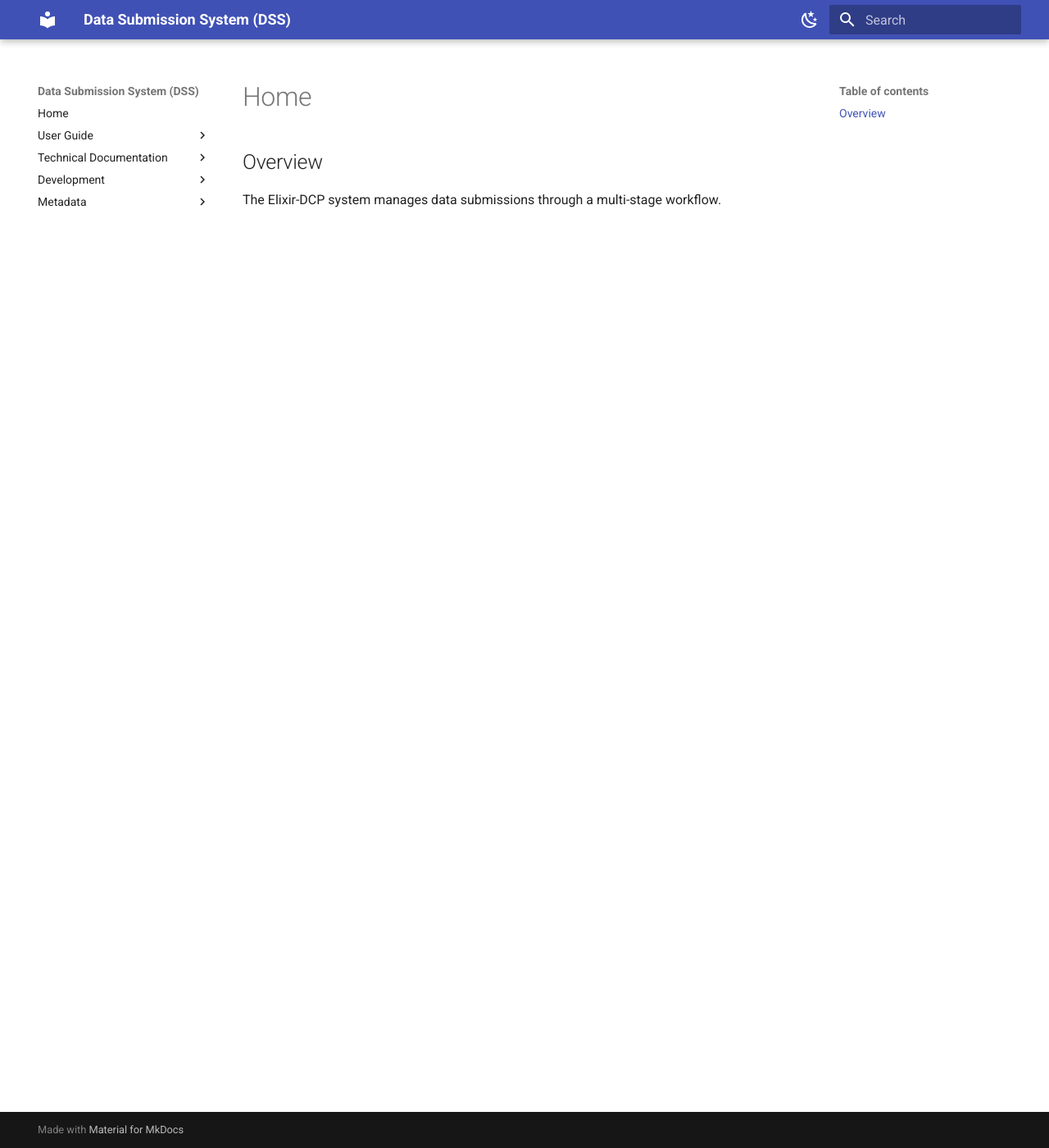
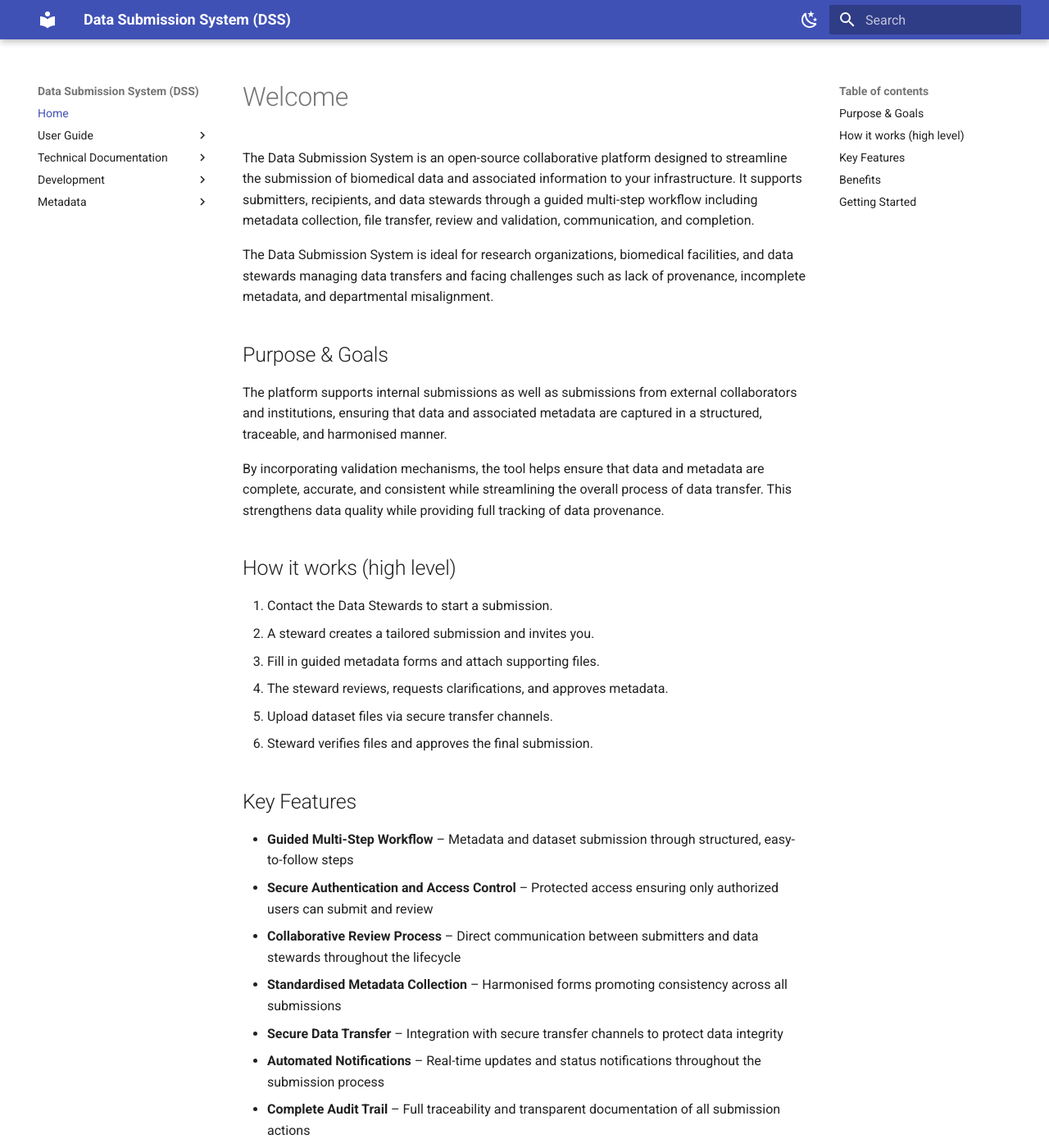
Before and after one commit to elixir-luxembourg/dss, an MkDocs documentation site: the page built from docs/index.md, in a window 1280 px wide and 1400 px high. Shown: the whole window at 82% size. Built offline with MkDocs 1.6.1 and Material for MkDocs 9.7.7, drawn with Linux system fonts in a browser that asks for light colours; some of the changed text lies outside the part shown.

Commit message:
nicer index page

```diff
--- a/docs/index.md
+++ b/docs/index.md
@@ -1,3 +1,46 @@
-## Overview
 
-The Elixir-DCP system manages data submissions through a multi-stage workflow.
+# Welcome
+
+The Data Submission System is an open-source collaborative platform designed to streamline the submission of biomedical data and associated information to your infrastructure.
+It supports submitters, recipients, and data stewards through a guided multi-step workflow including metadata collection, file transfer, review and validation, communication, and completion.
+
+The Data Submission System is ideal for research organizations, biomedical facilities, and data stewards managing data transfers and facing challenges such as lack of provenance, incomplete metadata, and departmental misalignment.
+
+## Purpose & Goals
+
+The platform supports internal submissions as well as submissions from external collaborators and institutions, ensuring that data and associated metadata are captured in a structured, traceable, and harmonised manner.
+
+By incorporating validation mechanisms, the tool helps ensure that data and metadata are complete, accurate, and consistent while streamlining the overall process of data transfer. This strengthens data quality while providing full tracking of data provenance.
+
+## How it works (high level)
+
+1. Contact the Data Stewards to start a submission.
+2. A steward creates a tailored submission and invites you.
+3. Fill in guided metadata forms and attach supporting files.
+4. The steward reviews, requests clarifications, and approves metadata.
+5. Upload dataset files via secure transfer channels.
+6. Steward verifies files and approves the final submission.
+
+## Key Features
+
+- **Guided Multi-Step Workflow** – Metadata and dataset submission through structured, easy-to-follow steps
+- **Secure Authentication and Access Control** – Protected access ensuring only authorized users can submit and review
+- **Collaborative Review Process** – Direct communication between submitters and data stewards throughout the lifecycle
+- **Standardised Metadata Collection** – Harmonised forms promoting consistency across all submissions
+- **Secure Data Transfer** – Integration with secure transfer channels to protect data integrity
+- **Automated Notifications** – Real-time updates and status notifications throughout the submission process
+- **Complete Audit Trail** – Full traceability and transparent documentation of all submission actions
+
+## Benefits
+
+**Security** – Data and metadata are protected through controlled and audited steps.
+**Collaboration** – Structured interaction between submitters and data stewards throughout the submission lifecycle.
+**Standardization** – Consistency through guided metadata collection and harmonised information capture.
+**Flexibility** – Customize metadata-capture forms to fit specific use cases, even beyond the biomedical domain.
+**Transparency** – Clear documentation and communication at every stage of the submission process.
+
+## Getting Started
+
+- **Browse docs:** Technical documentation, developer notes and user guides are available in this site.
+- **Deploy and get started:**  See our [User Guide](user-guide/getting-started.md) on your first steps with the system
+- **Source code:** View or contribute on GitHub — https://github.com/elixir-luxembourg/dss
--- a/mkdocs.yml
+++ b/mkdocs.yml
@@ -30,13 +30,13 @@ plugins:
 
 
 nav:
-  - Home: overview.md
+  - Home: index.md
   - User Guide:
-      - Getting Started: user-guide.md/getting-started.md
-      - Managing Submissions: user-guide.md/managing-submissions.md
-      - Roles & Permissions: user-guide.md/roles.md
-      - Submission States: user-guide.md/submission-states.md
-      - Notifications: user-guide.md/notifications.md
+      - Getting Started: user-guide/getting-started.md
+      - Managing Submissions: user-guide/managing-submissions.md
+      - Roles & Permissions: user-guide/roles.md
+      - Submission States: user-guide/submission-states.md
+      - Notifications: user-guide/notifications.md
   - Technical Documentation:
       - Authentication: technical-documentation/authentication.md
       - UI: technical-documentation/ui.md
```
Also changed, not shown: docs/user-guide/getting-started.md (renamed from docs/user-guide.md/getting-started.md), docs/user-guide/managing-submissions.md (added), docs/user-guide/notifications.md (renamed from docs/user-guide.md/notifications.md), docs/user-guide/roles.md (renamed from docs/user-guide.md/roles.md), docs/user-guide/submission-states.md (renamed from docs/user-guide.md/submission-states.md), 1 other file.
